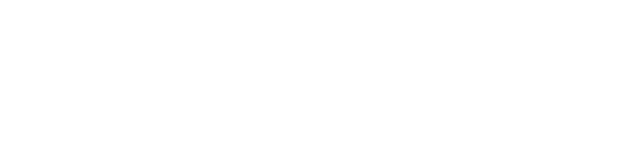
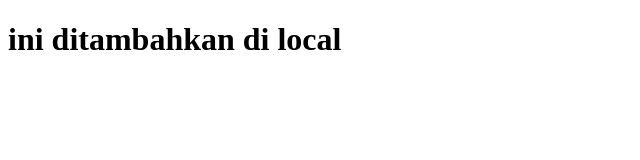
Before and after one commit to adegunaa/coba-repo, a plain HTML site: page index.html in a window 1280 px wide. Shown: the whole page, without its empty margins (0-640 px from the left). Drawn offline with Linux system fonts and the light colour scheme.

Commit message:
mengedit file index

```diff
--- a/index.html
+++ b/index.html
@@ -5,6 +5,6 @@
 	<title>Branch dan Merge</title>
 </head>
 <body>
-
+	<h1>ini ditambahkan di local</h1>
 </body>
 </html>
```
